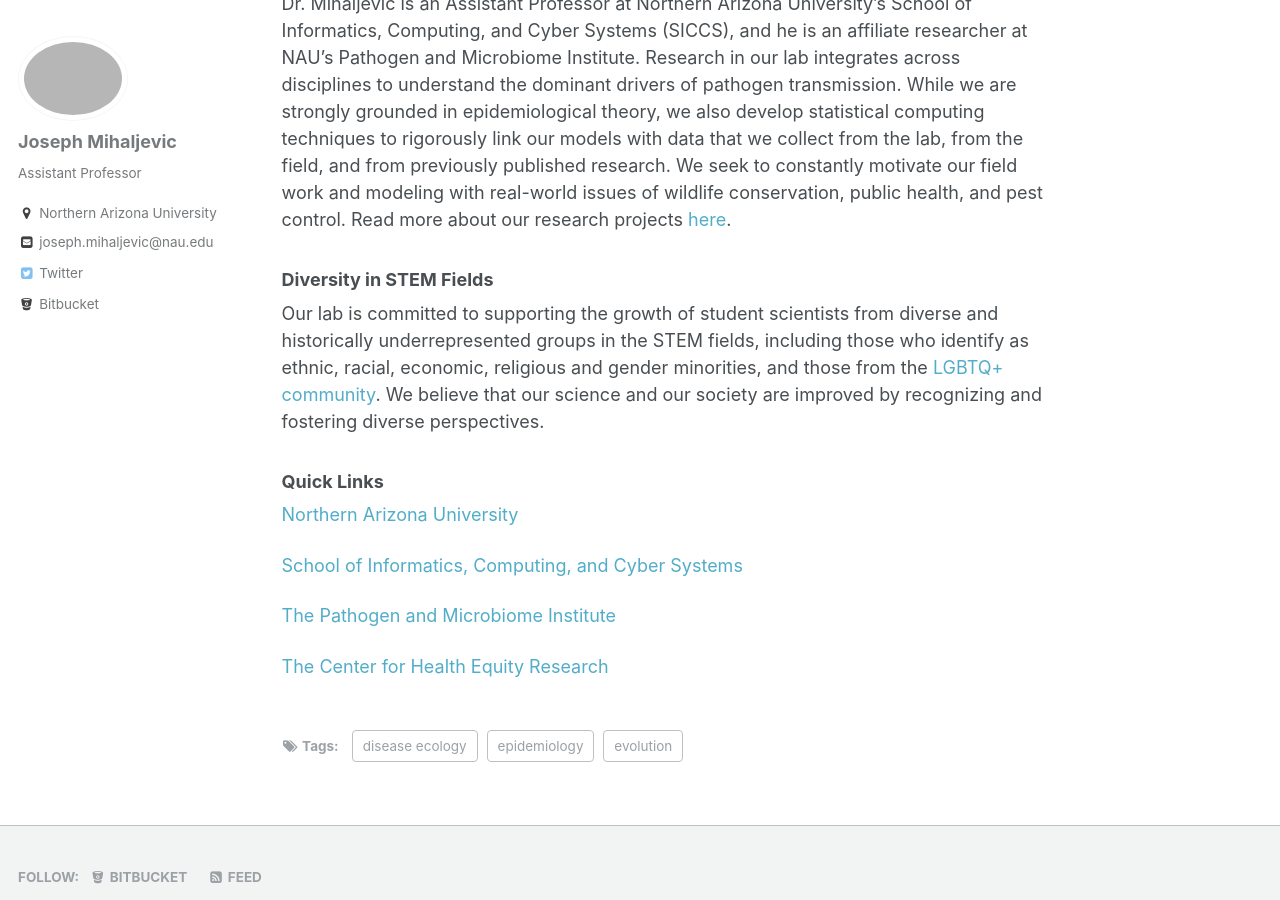
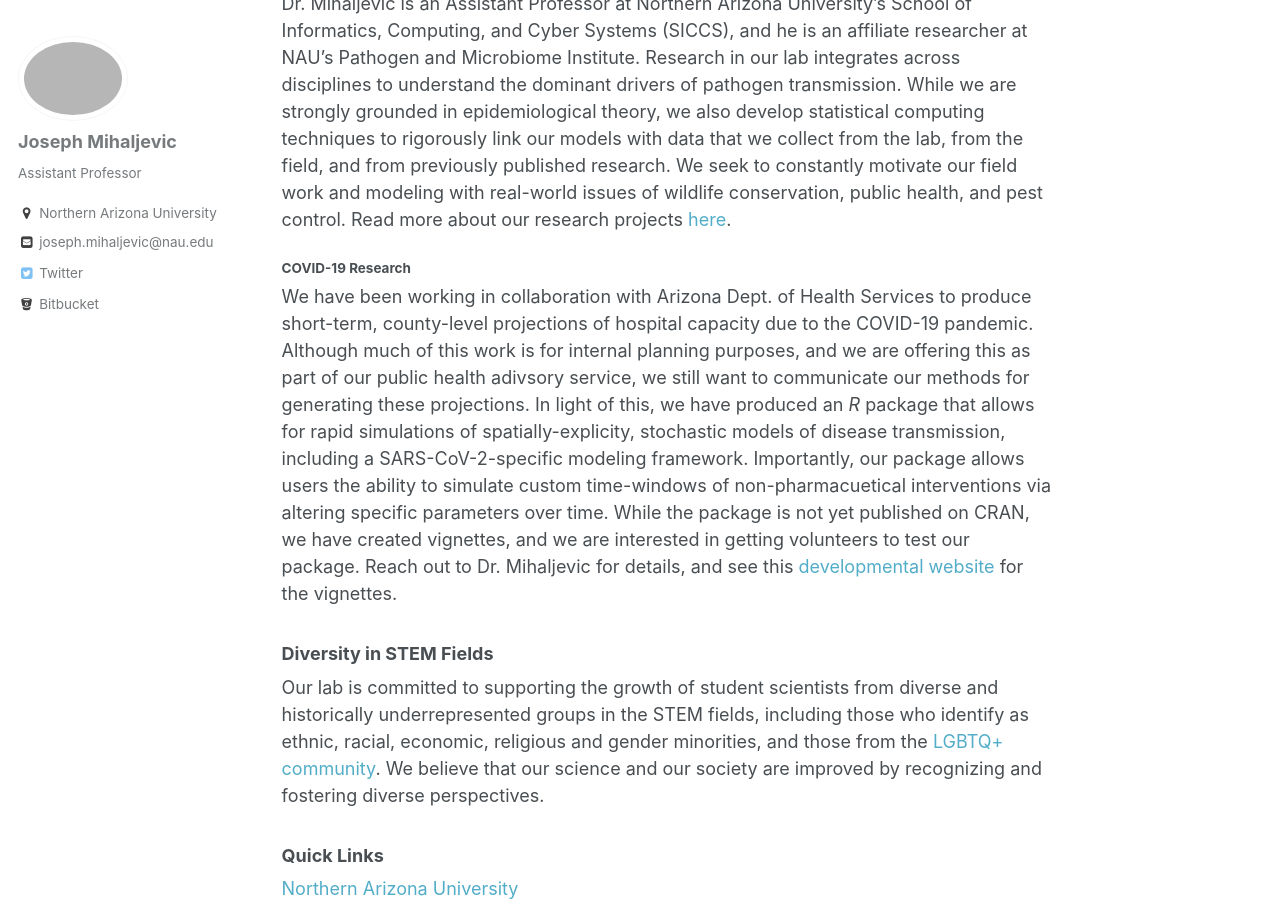
Before and after one commit to jrmihalj/jrmihalj.github.io, a Jekyll site: the page built from index.md, in a window 1280 px wide and 900 px high, scrolled down 621 px. Built offline with Jekyll 4.4.1, drawn with Linux system fonts in a browser that asks for light colours; our own code applies the rules of GitHub Pages for plain Markdown files.

Commit message:
added COVID19 research

```diff
--- a/index.md
+++ b/index.md
@@ -14,6 +14,9 @@
 ### Research Overview
 Dr. Mihaljevic is an Assistant Professor at Northern Arizona University's School of Informatics, Computing, and Cyber Systems (SICCS), and he is an affiliate researcher at NAU's Pathogen and Microbiome Institute. Research in our lab integrates across disciplines to understand the dominant drivers of pathogen transmission. While we are strongly grounded in epidemiological theory, we also develop statistical computing techniques to rigorously link our models with data that we collect from the lab, from the field, and from previously published research. We seek to constantly motivate our field work and modeling with real-world issues of wildlife conservation, public health, and pest control. Read more about our research projects [here](/research/){:target="_blank"}.
 
+#### COVID-19 Research
+
+We have been working in collaboration with Arizona Dept. of Health Services to produce short-term, county-level projections of hospital capacity due to the COVID-19 pandemic. Although much of this work is for internal planning purposes, and we are offering this as part of our public health adivsory service, we still want to communicate our methods for generating these projections. In light of this, we have produced an *R* package that allows for rapid simulations of spatially-explicity, stochastic models of disease transmission, including a SARS-CoV-2-specific modeling framework. Importantly, our package allows users the ability to simulate custom time-windows of non-pharmacuetical interventions via altering specific parameters over time. While the package is not yet published on CRAN, we have created vignettes, and we are interested in getting volunteers to test our package. Reach out to Dr. Mihaljevic for details, and see this [developmental website](http://dev.sparsemod.nau.edu/rpkg/){:target="_blank"} for the vignettes.
 
 ### Diversity in STEM Fields
 Our lab is committed to supporting the growth of student scientists from diverse and historically underrepresented groups in the STEM fields, including those who identify as ethnic, racial, economic, religious and gender minorities, and those from the [LGBTQ+ community](https://www.500queerscientists.com/){:target="_blank"}. We believe that our science and our society are improved by recognizing and fostering diverse perspectives.
```
